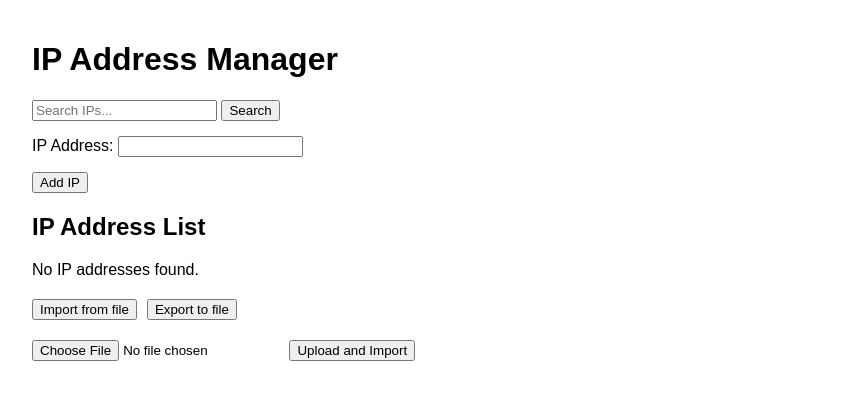
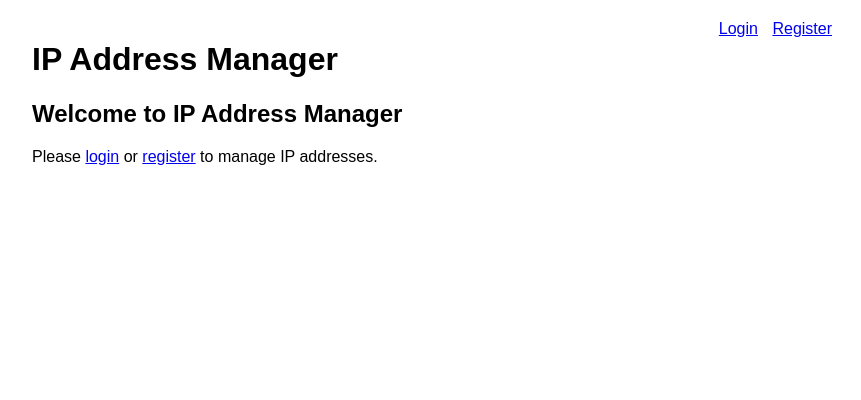
Before and after one commit to Iskander-rzk/Practika_on_KOKS, a Python web app: template app/templates/index.html in a window 1280 px wide. Shown: the top 400 px of the page, without its empty margins (208-1069 px from the left). Run offline with Jinja, Linux system fonts and the light colour scheme; the template is opened without the code that fills it, so the values that code supplies are empty.

Commit message:
release 2

```diff
--- a/app/templates/index.html
+++ b/app/templates/index.html
@@ -10,6 +10,11 @@
             max-width: 800px;
             margin: 0 auto;
             padding: 20px;
+        }
+        .auth-info {
+            float: right;
+            text-align: right;
+            margin-bottom: 20px;
         }
         table {
             width: 100%;
@@ -34,18 +39,53 @@
             margin-top: 20px;
             display: flex;
             gap: 10px;
+            flex-wrap: wrap;
         }
         .error {
             color: red;
             margin: 10px 0;
+            padding: 10px;
+            background-color: #ffeeee;
+            border: 1px solid #ffcccc;
         }
         .success {
             color: green;
             margin: 10px 0;
+            padding: 10px;
+            background-color: #eeffee;
+            border: 1px solid #ccffcc;
+        }
+        button, input[type="submit"] {
+            padding: 8px 12px;
+            background-color: #4CAF50;
+            color: white;
+            border: none;
+            border-radius: 4px;
+            cursor: pointer;
+        }
+        button:hover, input[type="submit"]:hover {
+            background-color: #45a049;
+        }
+        input[type="text"], input[type="file"] {
+            padding: 8px;
+            border: 1px solid #ddd;
+            border-radius: 4px;
         }
     </style>
 </head>
 <body>
+    <div class="auth-info">
+        {% if current_user %}
+            Logged in as: <strong>{{ current_user }}</strong>
+            <form action="/user/logout" method="post" style="display: inline; margin-left: 10px;">
+                <button type="submit">Logout</button>
+            </form>
+        {% else %}
+            <a href="/user/login" style="margin-right: 10px;">Login</a>
+            <a href="/user/register">Register</a>
+        {% endif %}
+    </div>
+
     <h1>IP Address Manager</h1>
 
     {% if error %}
@@ -55,25 +95,26 @@
     <div class="success">{{ message }}</div>
     {% endif %}
 
+    {% if current_user %}
     <div class="form-group">
         <form action="/v1/search" method="get">
-            <input type="text" name="q" placeholder="Search IPs..." value="{{ search_term or '' }}">
+            <input type="text" name="ip" placeholder="Search IPs..." value="{{ search_term or '' }}" required>
             <button type="submit">Search</button>
             {% if search_term %}
-                <a href="/">Clear</a>
+                <a href="/" style="margin-left: 10px;">Clear Search</a>
             {% endif %}
         </form>
     </div>
 
-    <form action="/v1/add" method="post">
-        <div class="form-group">
-            <label for="ip">IP Address:</label>
-            <input type="text" id="ip" name="ip" required
+    <div class="form-group">
+        <h2>Add New IP</h2>
+        <form action="/v1/add" method="post">
+            <input type="text" name="ip" placeholder="e.g. 192.168.1.1 or 2001:db8::1" required
                    pattern="^((\d{1,3}\.){3}\d{1,3}|([0-9a-fA-F]{1,4}:){7}[0-9a-fA-F]{1,4})(:\d+)?$"
-                   title="Enter valid IP (e.g. 192.168.1.1 or 127.0.0.1:8000)">
-        </div>
-        <button type="submit">Add IP</button>
-    </form>
+                   title="Enter valid IPv4 (192.168.1.1) or IPv6 (2001:db8::1) address">
+            <button type="submit">Add IP</button>
+        </form>
+    </div>
 
     <h2>IP Address List</h2>
     {% if ip_addresses %}
@@ -81,7 +122,7 @@
         <thead>
             <tr>
                 <th>IP Address</th>
-                <th>Action</th>
+                <th>Actions</th>
             </tr>
         </thead>
         <tbody>
@@ -89,8 +130,8 @@
             <tr>
                 <td>{{ ip.ip_address }}</td>
                 <td>
-                    <form action="/v1/delete/{{ ip.ip_address }}" method="post">
-                        <button type="submit">Delete</button>
+                    <form action="/v1/delete/{{ ip.ip_address }}" method="post" style="display: inline;">
+                        <button type="submit" style="background-color: #f44336;">Delete</button>
                     </form>
                 </td>
             </tr>
@@ -98,23 +139,27 @@
         </tbody>
     </table>
     {% else %}
-    <p>No IP addresses found.</p>
+    <p>No IP addresses found in database.</p>
     {% endif %}
 
     <div class="actions">
         <form action="/service/import" method="post">
-            <button type="submit">Import from file</button>
+            <button type="submit">Import from default file</button>
         </form>
         <form action="/service/export" method="post">
-            <button type="submit">Export to file</button>
+            <button type="submit">Export to default file</button>
+        </form>
+        <form action="/service/upload" method="post" enctype="multipart/form-data">
+            <input type="file" name="file" accept=".txt" required>
+            <button type="submit">Upload and Import</button>
         </form>
     </div>
 
-    <div class="form-group" style="margin-top: 20px;">
-        <form action="/service/upload" method="post" enctype="multipart/form-data">
-            <input type="file" name="file" accept=".txt">
-            <button type="submit">Upload and Import</button>
-        </form>
+    {% else %}
+    <div class="auth-prompt">
+        <h2>Welcome to IP Address Manager</h2>
+        <p>Please <a href="/user/login">login</a> or <a href="/user/register">register</a> to manage IP addresses.</p>
     </div>
+    {% endif %}
 </body>
 </html>
```
Also changed, not shown: app/main.py (+14 -3 lines), ip_addresses.txt (+2 -12 lines), database.db, run.py (line endings or trailing spaces).
